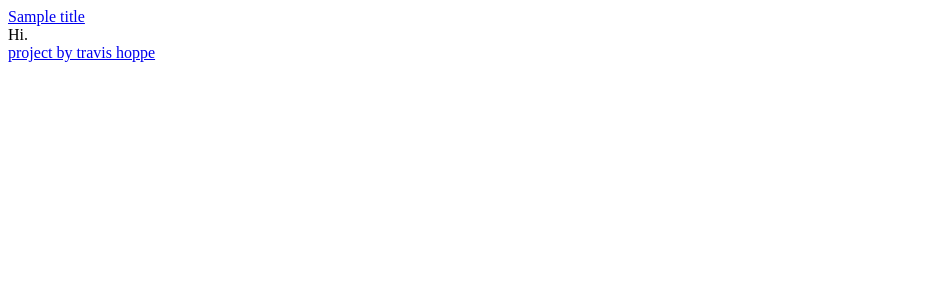
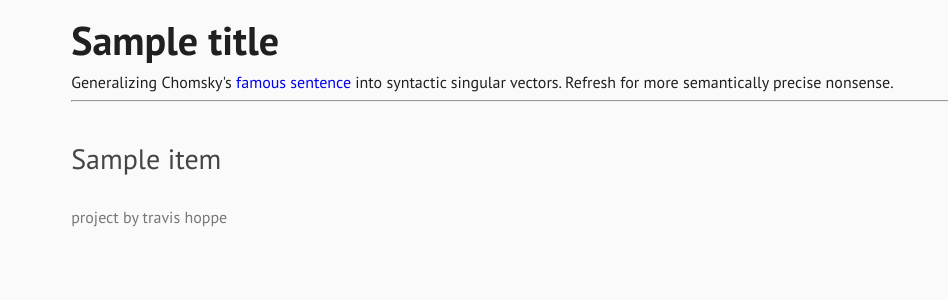
Before and after one commit to thoppe/Colorless-Green-Ideas, a Flask app: template templates/index.html in a window 1280 px wide. Shown: the top 300 px of the page, without its empty margins (0-948 px from the left). Run offline with Flask 2, Linux system fonts and the light colour scheme; the template is opened without the code that fills it: most values are stand-ins (such as "Sample title", 1, 10 or a date in 2020); some libraries are stand-ins or nearby versions.

Commit message:
working app

```diff
--- a/absurd_noun_pairs.py
+++ b/absurd_noun_pairs.py
@@ -9,6 +9,7 @@ h5   = h5py.File(f_h5, 'r')
 eigenvalue_cut = 300
 common_nouns   = 200
 common_adjs    = 400
+cutoff = -.005
 
 # Load the data vectors
 vocab_nouns = h5["nouns"]["words"][common_nouns:]
@@ -81,7 +82,6 @@ if __name__ == "__main__":
     #verbose = False
 
     print "Explained variance in sample: ", explained_variance
-    cutoff = -.005
 
     for k in xrange(500):
         phrase, scores = quality_filter()
--- a/app.py
+++ b/app.py
@@ -1,5 +1,3 @@
-import numpy
-
 import os
 import json
 
@@ -7,28 +5,27 @@ import flask
 from flask import request
 app = flask.Flask(__name__)
 
-button_presses = 0
+import absurd_noun_pairs as ANP
 
-@app.route('/', methods=['GET', 'POST'])
+
+@app.route('/', methods=['GET'])
 def front_page():
     global button_presses
 
     args = {}
-    args["intro_text"] = "Generalizing Chomsky's famous sentence into syntactic singular vectors."
     args["title"]      = "Colorless green ideas"
     args["author"]     = "travis hoppe"
     args["author_url"] = "http://thoppe.github.io"
     args["project_url"] = "https://github.com/thoppe/Colorless-Green-Ideas"
     args["button_status"] = "You have not pressed the button."
 
-    if request.method == 'GET':
-        button_presses = 0
+    result_list = []
 
-    if request.method == 'POST':
-        button_presses += 1
-        msg = "The button has been pressed {} times"
-        args["button_status"] = msg.format(button_presses)
+    for k in xrange(15):
+        phrase, scores = ANP.quality_filter()
+        result_list.append(' '.join(phrase))
 
+    args["result_list"] = result_list
     return flask.render_template('index.html', **args)
 
 if __name__ == '__main__':
--- /dev/null
+++ b/static/viewer.css
@@ -0,0 +1,81 @@
+@import url(https://fonts.googleapis.com/css?family=PT+Sans:400,700);
+
+
+input {
+    padding: 0px 10px;
+    line-height: 33px;
+    font-family: 'Goudy', sans-serif;
+    font-size: medium;
+    vertical-align: middle;
+    margin-bottom:10px;
+}
+
+#compute_path {
+    color:red;
+    margin-bottom:10px;
+}
+
+.container {
+    margin-left :5%;
+    margin-right:5%;
+
+}
+
+body {
+    color: #202020;
+    background-color:#FAFAFA;
+    font-weight: 400;
+    font-family: 'PT Sans', sans-serif;
+}
+
+.content
+{
+    padding-bottom:30px;   /* Height of the footer */
+    padding-top:30px;   /* Height of the footer */
+}
+
+.footer {
+   width:100%;
+   height:40px;   /* Height of the footer */
+   color: #777;
+}
+.footer a {
+    text-decoration: none;
+    color:inherit;
+}
+
+
+.header {
+    font-family: 'PT Sans', sans-serif;
+    font-weight: 700;
+    font-size:250%;
+    line-height:160%;
+}
+
+.header a {
+  color: inherit; /* blue colors for links too */
+  text-decoration: inherit; /* no underline */
+  display: inline;
+}
+
+.tagline a{
+    text-decoration: none;
+}
+
+
+
+ul {
+  list-style-type: none;
+  margin: 0;
+  padding: 0;
+  color: #444;
+  font-size:1.75em;
+}
+
+li {
+    /*border-bottom: 1px solid #ccc;*/
+}
+
+li:last-child {
+  border: none;
+}
--- a/templates/index.html
+++ b/templates/index.html
@@ -25,11 +25,24 @@
         <a href="{{project_url}}">
           {{title}}
         </a>
+
       </div>
 
 
+      <div class="tagline">
+      Generalizing Chomsky's
+      <a href="https://en.wikipedia.org/wiki/Colorless_green_ideas_sleep_furiously">famous sentence</a>
+  into syntactic singular vectors. Refresh for more semantically precise nonsense.
+        </div>
+      <hr/>
+
+
       <div class="content">
-        Hi.
+        <ul>
+          {% for item in result_list %}
+          <li>{{item|safe}}</li>
+          {% endfor %}
+        </ul>
       </div>
 
       <div class="footer">
```
